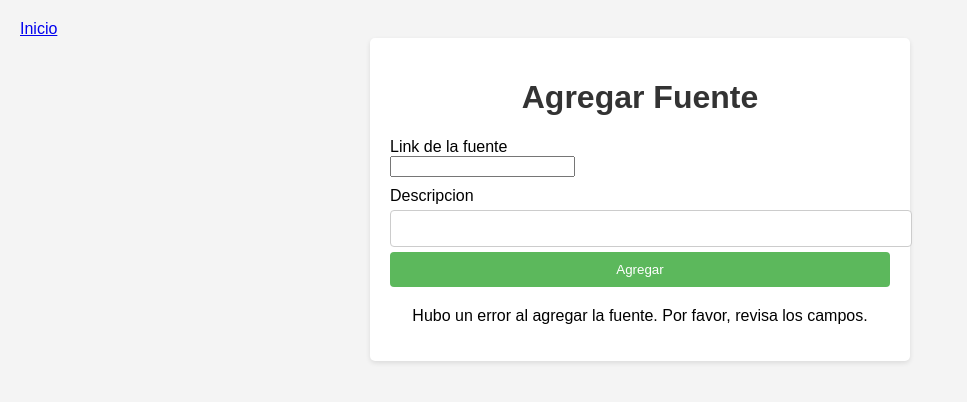
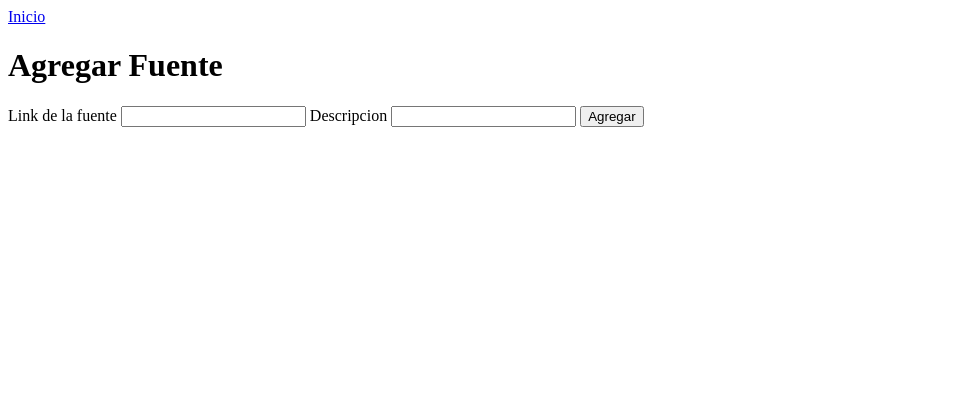
Before and after one commit to isidoraoOo/GRUPO03-2024-PROYINF, a Django app: page /insert/ in a window 1280 px wide. Shown: the top 402 px of the page, without its empty margins (0-967 px from the left). Run offline with Django 5.2, Linux system fonts and the light colour scheme.

Commit message:
personal change

```diff
--- a/enterSources/templates/insert.html
+++ b/enterSources/templates/insert.html
@@ -5,53 +5,6 @@
     <meta name="viewport" content="width=device-width, initial-scale=1.0">
     <title>Agregar Fuente</title>
     <a href="../">Inicio</a>
-    <style>
-        body {
-            font-family: Arial, sans-serif;
-            background-color: #f4f4f4;
-            margin: 0;
-            padding: 20px;
-        }
-        .container {
-            max-width: 500px;
-            background-color: white;
-            padding: 20px;
-            border-radius: 5px;
-            box-shadow: 0 2px 5px rgba(0, 0, 0, 0.1);
-            margin: auto;
-        }
-        h1 {
-            text-align: center;
-            color: #333;
-        }
-        label {
-            margin-top: 10px;
-            display: block;
-        }
-        input[type="text"], textarea {
-            width: 100%;
-            padding: 10px;
-            margin: 5px 0;
-            border: 1px solid #ccc;
-            border-radius: 4px;
-        }
-        button {
-            background-color: #5cb85c;
-            color: white;
-            padding: 10px;
-            border: none;
-            border-radius: 4px;
-            cursor: pointer;
-            width: 100%;
-        }
-        button:hover {
-            background-color: #4cae4c;
-        }
-        .message {
-            text-align: center;
-            margin-top: 20px;
-        }
-    </style>
 </head>
 <body>
     <div class="container">
@@ -66,13 +19,6 @@
             {% endfor %}
             <button type="submit">Agregar</button>
         </form>
-        {% if messages %}
-            <div class="message">
-                {% for message in messages %}
-                    <p>{{ message }}</p>
-                {% endfor %}
-            </div>
-        {% endif %}
     </div>
 </body>
 </html>
--- a/enterSources/views.py
+++ b/enterSources/views.py
@@ -15,7 +15,7 @@ def service(request):
         if form1.is_valid():
             form1.save()
             messages.success(request, 'Fuente agregada exitosamente.')
-            return redirect('../result_insert/')  # Redirigir a una página de éxito o lista
+            return redirect('../result_insert/')  # Redirigir a una página de éxito.
     else:
         messages.error(request, 'Hubo un error al agregar la fuente. Por favor, revisa los campos.')
         form1 = Bulletin_request()
```
